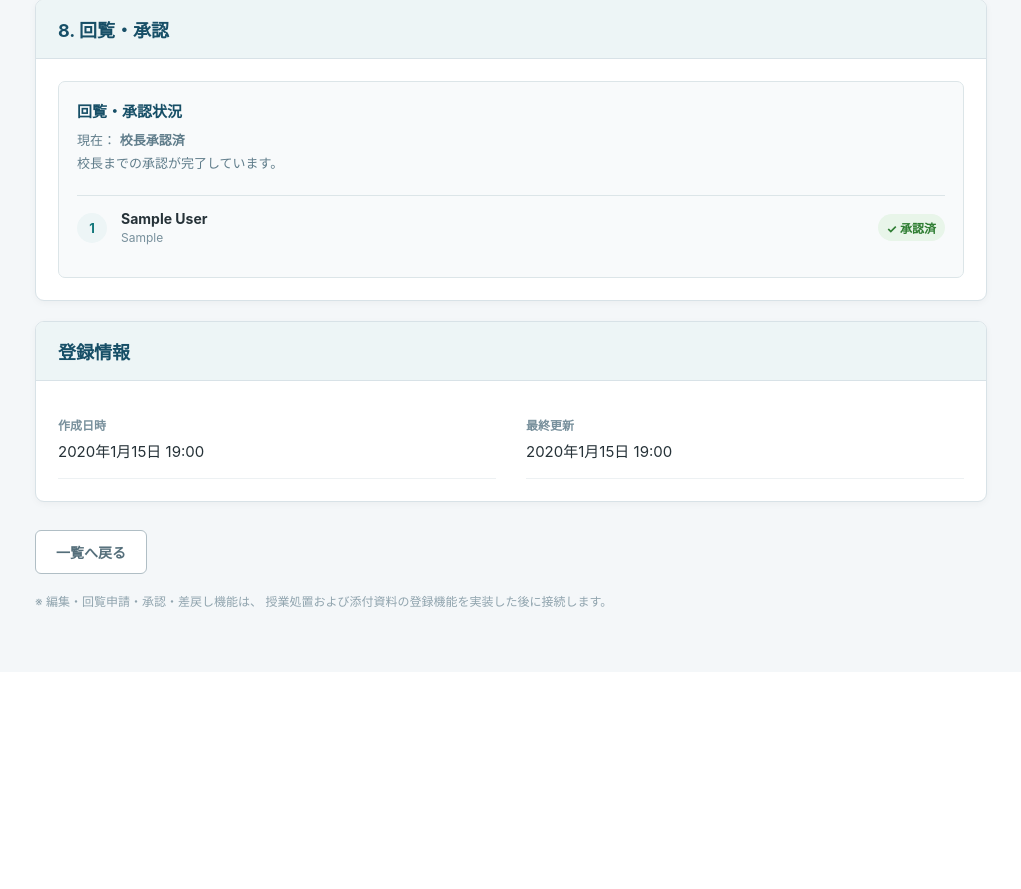
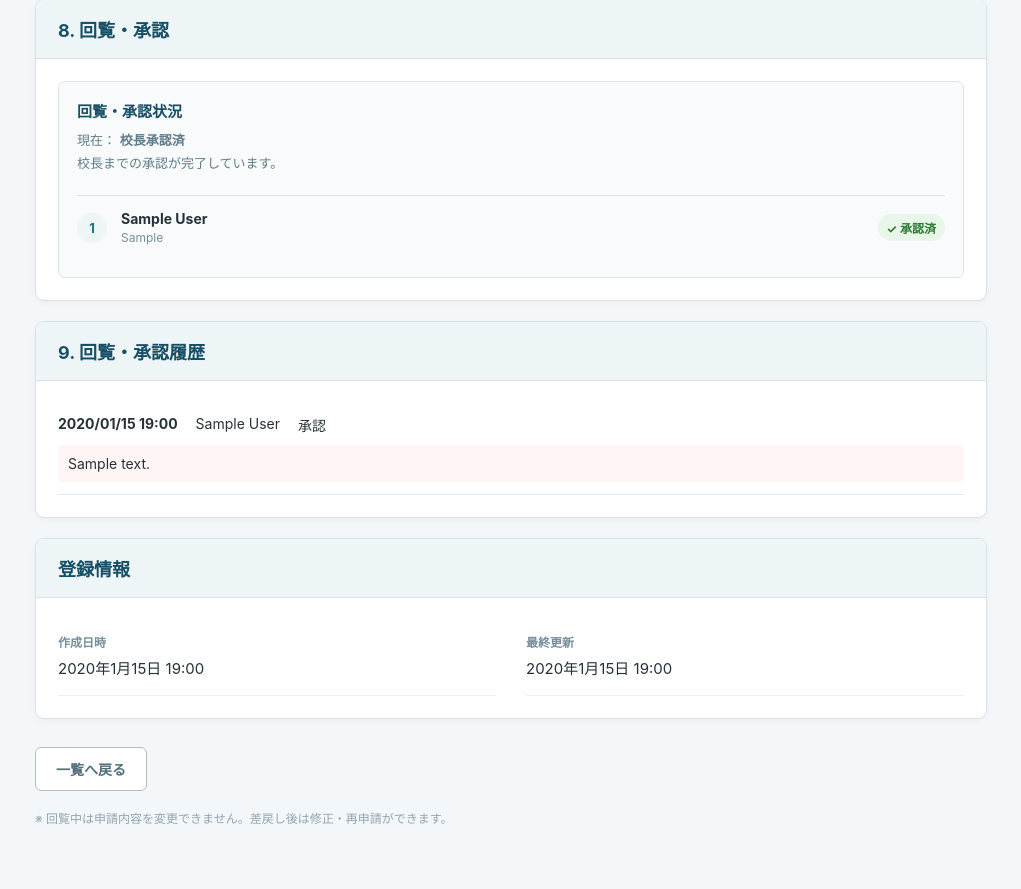
Before and after one commit to kida-dev/saleSystem, a Django app: page /documents/travel/1/ in a window 1280 px wide. Shown: the part 1989-2878 px from the top of the page, without its empty margins (129-1150 px from the left). Before the commit the page ends 2596 px from the top, so only its background shows below. Run offline with Django 5.2, Linux system fonts and the light colour scheme; a user stored in the database is signed in; tables that the repository leaves empty hold one stand-in row (values such as "Sample post").

Commit message:
Implement travel order approval and return workflow

```diff
--- a/documents/templates/documents/travel_order_detail.html
+++ b/documents/templates/documents/travel_order_detail.html
@@ -712,6 +712,14 @@
 
         }
 
+        .review-panel { margin-top:22px; padding:18px; background:#eef8f6; border:1px solid #a7d7d1; border-radius:7px; }
+        .review-panel h3 { margin:0 0 14px; color:#174f67; font-size:17px; }
+        .review-panel label { display:block; margin-bottom:7px; font-weight:bold; font-size:13px; }
+        .review-panel textarea { width:100%; padding:12px; border:1px solid #b0bec5; border-radius:6px; font:inherit; }
+        .review-buttons { display:flex; gap:12px; flex-wrap:wrap; margin-top:14px; }
+        .review-return { background:#fff; border:1px solid #c62828; color:#c62828; }
+        .history-row { padding:12px 0; border-bottom:1px solid #e4eaed; display:flex; flex-wrap:wrap; gap:10px 18px; font-size:14px; }
+        .history-comment { flex-basis:100%; padding:10px; background:#fff5f5; border-radius:5px; white-space:normal; }
     </style>
 
 </head>
@@ -1701,6 +1709,21 @@
                     </div>
 
 
+                {% if can_approve %}
+                    <div class="review-panel">
+                        <h3>あなたの確認・承認が必要です</h3>
+                        <form method="post" action="{% url 'documents:travel_order_review' travel_order.pk %}">
+                            {% csrf_token %}
+                            <label for="review-comment">コメント（差戻しの場合は必須）</label>
+                            <textarea id="review-comment" name="comment" rows="3" maxlength="2000" placeholder="差戻しの場合は修正してほしい内容を入力してください。"></textarea>
+                            <div class="review-buttons">
+                                <button class="button button-primary" type="submit" name="action" value="approved" onclick="return confirm('この旅行命令を承認しますか？');">承認する</button>
+                                <button class="button review-return" type="submit" name="action" value="returned" onclick="if(!document.getElementById('review-comment').value.trim()){alert('差戻し理由を入力してください。');return false;}return confirm('申請者へ差戻しますか？');">差戻す</button>
+                            </div>
+                        </form>
+                    </div>
+                {% endif %}
+
                 {% elif travel_order.status == "cancelled" %}
 
                     <p class="circulation-text">
@@ -1713,6 +1736,22 @@
 
         </div>
 
+    </section>
+
+    <section class="detail-section">
+        <div class="section-header"><h2>9. 回覧・承認履歴</h2></div>
+        <div class="section-body">
+            {% for history in approval_histories %}
+                <div class="history-row">
+                    <strong>{{ history.created_at|date:"Y/m/d H:i" }}</strong>
+                    <span>{{ history.actor_teacher.name|default:history.actor.username }}</span>
+                    <span>{{ history.get_action_display }}</span>
+                    {% if history.comment %}<div class="history-comment">{{ history.comment|linebreaksbr }}</div>{% endif %}
+                </div>
+            {% empty %}
+                <div class="empty-box">まだ回覧履歴はありません。</div>
+            {% endfor %}
+        </div>
     </section>
 
     <!-- =========================================================
@@ -1797,8 +1836,7 @@
 
     <div class="system-note">
 
-        ※ 編集・回覧申請・承認・差戻し機能は、
-        授業処置および添付資料の登録機能を実装した後に接続します。
+        ※ 回覧中は申請内容を変更できません。差戻し後は修正・再申請ができます。
 
     </div>
 
--- a/documents/urls.py
+++ b/documents/urls.py
@@ -79,6 +79,12 @@ urlpatterns = [
     ),
 
     path(
+        "travel/<int:pk>/review/",
+        views.travel_order_review,
+        name="travel_order_review",
+    ),
+
+    path(
         "travel/<int:pk>/submit/",
         views.travel_order_submit,
         name="travel_order_submit",
--- a/documents/views.py
+++ b/documents/views.py
@@ -1,6 +1,7 @@
 from django.contrib.auth.decorators import login_required
 from django.db import transaction
-from django.http import FileResponse
+from django.http import FileResponse, HttpResponseForbidden
+from django.views.decorators.http import require_POST
 from django.shortcuts import get_object_or_404, redirect, render
 from django.utils import timezone
 
@@ -224,11 +225,35 @@ def travel_order_detail(request, pk):
         pk=pk,
     )
 
+    try:
+        teacher = request.user.publicity_teacher
+    except Teacher.DoesNotExist:
+        teacher = None
+
+    is_owner = (
+        travel_order.created_by_id == request.user.id
+        or travel_order.responsible_teacher.user_id == request.user.id
+    )
+    is_reviewer = bool(teacher and travel_order.approval_steps.filter(approver=teacher).exists())
+    is_admin = request.user.is_superuser or bool(
+        teacher and teacher.is_active and teacher.role == "system_admin"
+    )
+    if not (is_owner or is_reviewer or is_admin):
+        return HttpResponseForbidden("この旅行命令を閲覧する権限がありません。")
+
+    pending_step = None
+    if teacher and teacher.is_active and travel_order.status == "circulating":
+        pending_step = travel_order.approval_steps.filter(
+            approver=teacher, status="pending"
+        ).first()
+
     return render(
         request,
         "documents/travel_order_detail.html",
         {
             "travel_order": travel_order,
+            "can_approve": pending_step is not None,
+            "approval_histories": travel_order.approval_histories.all(),
         },
     )
 
@@ -805,3 +830,67 @@ def travel_order_submit(request, pk):
         "documents:travel_order_detail",
         pk=travel_order.pk,
     )
+
+@login_required
+@require_POST
+def travel_order_review(request, pk):
+    action = request.POST.get("action")
+    comment = request.POST.get("comment", "").strip()
+    if action not in ("approved", "returned"):
+        return HttpResponseForbidden("操作が不正です。")
+    if action == "returned" and not comment:
+        return HttpResponseForbidden("差戻し理由を入力してください。")
+    if len(comment) > 2000:
+        return HttpResponseForbidden("コメントは2000文字以内にしてください。")
+
+    try:
+        teacher = request.user.publicity_teacher
+    except Teacher.DoesNotExist:
+        return HttpResponseForbidden("教員情報がありません。")
+    if not teacher.is_active:
+        return HttpResponseForbidden("在籍中の教員のみ操作できます。")
+
+    with transaction.atomic():
+        order = get_object_or_404(
+            TravelOrder.objects.select_for_update(), pk=pk
+        )
+        if order.status != "circulating":
+            return HttpResponseForbidden("現在は承認できない状態です。")
+        step = order.approval_steps.select_for_update().filter(
+            approver=teacher, status="pending"
+        ).first()
+        if step is None:
+            return HttpResponseForbidden("現在の承認担当者ではありません。")
+        now = timezone.now()
+        if action == "approved":
+            step.status = "approved"
+            step.approved_at = now
+            step.save(update_fields=["status", "approved_at", "updated_at"])
+            next_step = order.approval_steps.filter(
+                step_order__gt=step.step_order
+            ).order_by("step_order").first()
+            if next_step:
+                if next_step.status != "waiting":
+                    return HttpResponseForbidden("回覧状態が不正です。")
+                next_step.status = "pending"
+                next_step.save(update_fields=["status", "updated_at"])
+            else:
+                order.status = "approved"
+                order.approved_at = now
+                order.save(update_fields=["status", "approved_at", "updated_at"])
+        else:
+            step.status = "returned"
+            step.returned_at = now
+            step.save(update_fields=["status", "returned_at", "updated_at"])
+            order.status = "returned"
+            order.save(update_fields=["status", "updated_at"])
+
+        TravelApprovalHistory.objects.create(
+            travel_order=order,
+            actor=request.user,
+            actor_teacher=teacher,
+            action=action,
+            step_order=step.step_order,
+            comment=comment,
+        )
+    return redirect("documents:travel_order_detail", pk=pk)
```
